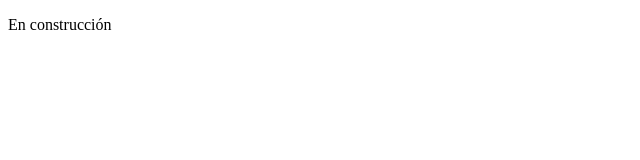
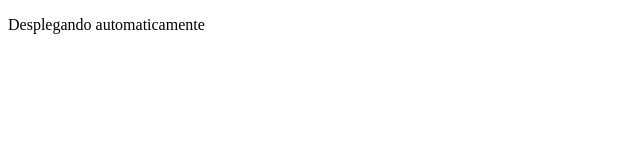
Before and after one commit to FactoriaF5Code/rc2-5.5-proyecto-de-repaso, a React (Vite) app in the folder frontend/: page / in a window 1280 px wide. Shown: the top 160 px of the page, without its empty margins (0-640 px from the left). Built offline with nearby package versions, Linux system fonts and the light colour scheme.

Commit message:
Single workflow for build and deploy

```diff
--- a/frontend/src/App.jsx
+++ b/frontend/src/App.jsx
@@ -4,7 +4,7 @@ function App() {
 
   return (
     <>
-      <p>En construcción</p>
+      <p>Desplegando automaticamente</p>
     </>
   )
 }
```
